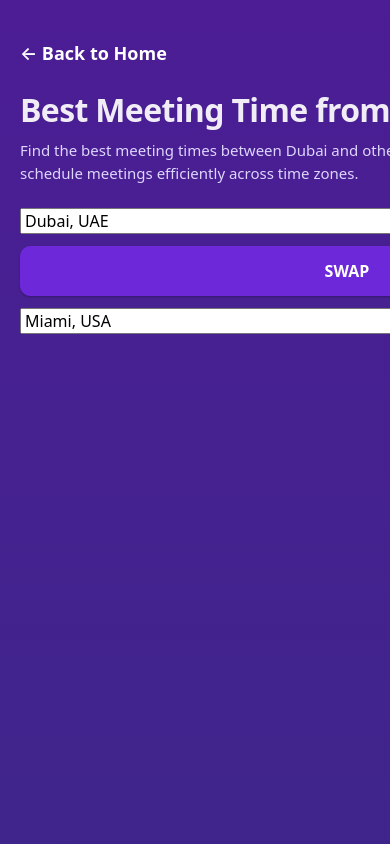
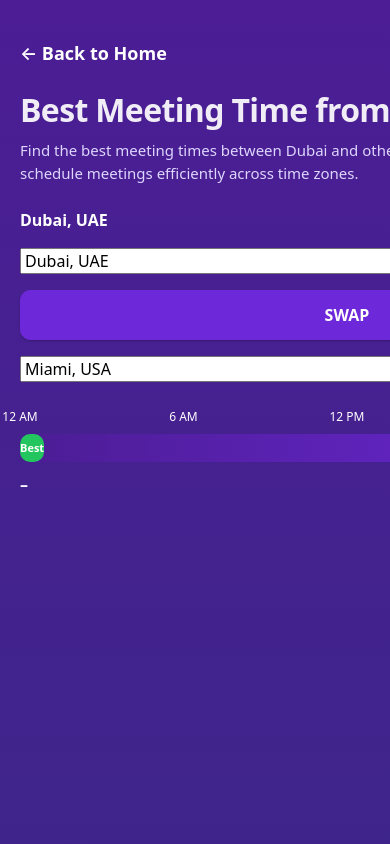
Before and after one commit to techtalk1282/Best-Meeting-Time, a Next.js app: page /best-meeting-time-dubai in a window 390 px wide. Shown: the top 844 px of the page. Built offline with nearby package versions, Linux system fonts and the light colour scheme.

Commit message:
feat: add timeline + time display to ToolPreviewMobile (no logic changes)

```diff
--- a/app/ui/ToolPreviewMobile.tsx
+++ b/app/ui/ToolPreviewMobile.tsx
@@ -1,17 +1,13 @@
 /**
  * File: app/ui/ToolPreviewMobile.tsx
- * Version: v1.0
+ * Version: v1.1
  * Date: 2026-04-11
  *
  * Purpose:
- * - Dedicated mobile layout for ToolPreviewSection
- * - Fully isolated from desktop + city layouts
- * - Prevents cross-breaking UI issues
+ * - Mobile layout with timeline + time display
  *
- * Notes:
- * - Layout ONLY (no logic changes)
- * - Logic will be passed from parent
- * - Safe foundation for mobile-specific design
+ * Rollback:
+ * - v1.0 = selectors only
  */
 
 "use client";
@@ -24,12 +20,47 @@ export default function ToolPreviewMobile(props: any) {
     setCityB,
     CITY_OPTIONS,
     handlePlannerInteraction,
+
+    // NEW (from parent — already exists there)
+    meetingWindow,
+    cityATime,
+    cityBTime,
+    cityATZ,
+    cityBTZ,
+    startLocal,
+    endLocal,
+    startPercent,
+    widthPercent,
   } = props;
 
+  const labels = [
+    { label: "12 AM", hour: 0 },
+    { label: "6 AM", hour: 6 },
+    { label: "12 PM", hour: 12 },
+    { label: "6 PM", hour: 18 },
+  ];
+
   return (
-    <div style={{ display: "flex", flexDirection: "column", gap: "12px" }}>
+    <div style={{ display: "flex", flexDirection: "column", gap: "16px" }}>
 
-      {/* City A */}
+      {/* TIME DISPLAY */}
+      <div style={{ display: "flex", justifyContent: "space-between" }}>
+        <div>
+          <div style={{ fontWeight: 600 }}>{cityA.name}</div>
+          <div style={{ fontSize: 20, fontWeight: 700 }}>
+            {cityATime} {cityATZ}
+          </div>
+        </div>
+
+        <div style={{ textAlign: "right" }}>
+          <div style={{ fontWeight: 600 }}>{cityB.name}</div>
+          <div style={{ fontSize: 20, fontWeight: 700 }}>
+            {cityBTime} {cityBTZ}
+          </div>
+        </div>
+      </div>
+
+      {/* SELECTORS */}
       <select
         style={{ width: "100%" }}
         value={cityA.name}
@@ -46,7 +77,6 @@ export default function ToolPreviewMobile(props: any) {
         ))}
       </select>
 
-      {/* Swap */}
       <button
         onClick={() => {
           const temp = cityA;
@@ -67,7 +97,6 @@ export default function ToolPreviewMobile(props: any) {
         SWAP
       </button>
 
-      {/* City B */}
       <select
         style={{ width: "100%" }}
         value={cityB.name}
@@ -84,6 +113,63 @@ export default function ToolPreviewMobile(props: any) {
         ))}
       </select>
 
+      {/* TIMELINE */}
+      <div style={{ marginTop: 10 }}>
+
+        {/* Labels */}
+        <div style={{ position: "relative", height: 20 }}>
+          {labels.map((l) => (
+            <span
+              key={l.hour}
+              style={{
+                position: "absolute",
+                left: `${(l.hour / 24) * 100}%`,
+                transform: "translateX(-50%)",
+                fontSize: 12,
+              }}
+            >
+              {l.label}
+            </span>
+          ))}
+        </div>
+
+        {/* Bar */}
+        <div
+          style={{
+            height: 28,
+            borderRadius: 10,
+            background: "linear-gradient(90deg,#4c1d95,#6d28d9)",
+            position: "relative",
+            marginTop: 6,
+          }}
+        >
+          <div
+            style={{
+              position: "absolute",
+              left: `${startPercent}%`,
+              width: `${widthPercent}%`,
+              height: "100%",
+              background: "#22c55e",
+              borderRadius: 10,
+              display: "flex",
+              alignItems: "center",
+              justifyContent: "center",
+              fontSize: 11,
+              color: "#fff",
+              fontWeight: 600,
+            }}
+          >
+            Best
+          </div>
+        </div>
+
+        {/* Window */}
+        <div style={{ marginTop: 10, fontWeight: 600 }}>
+          {startLocal} – {endLocal}
+        </div>
+
+      </div>
+
     </div>
   );
 }
```
